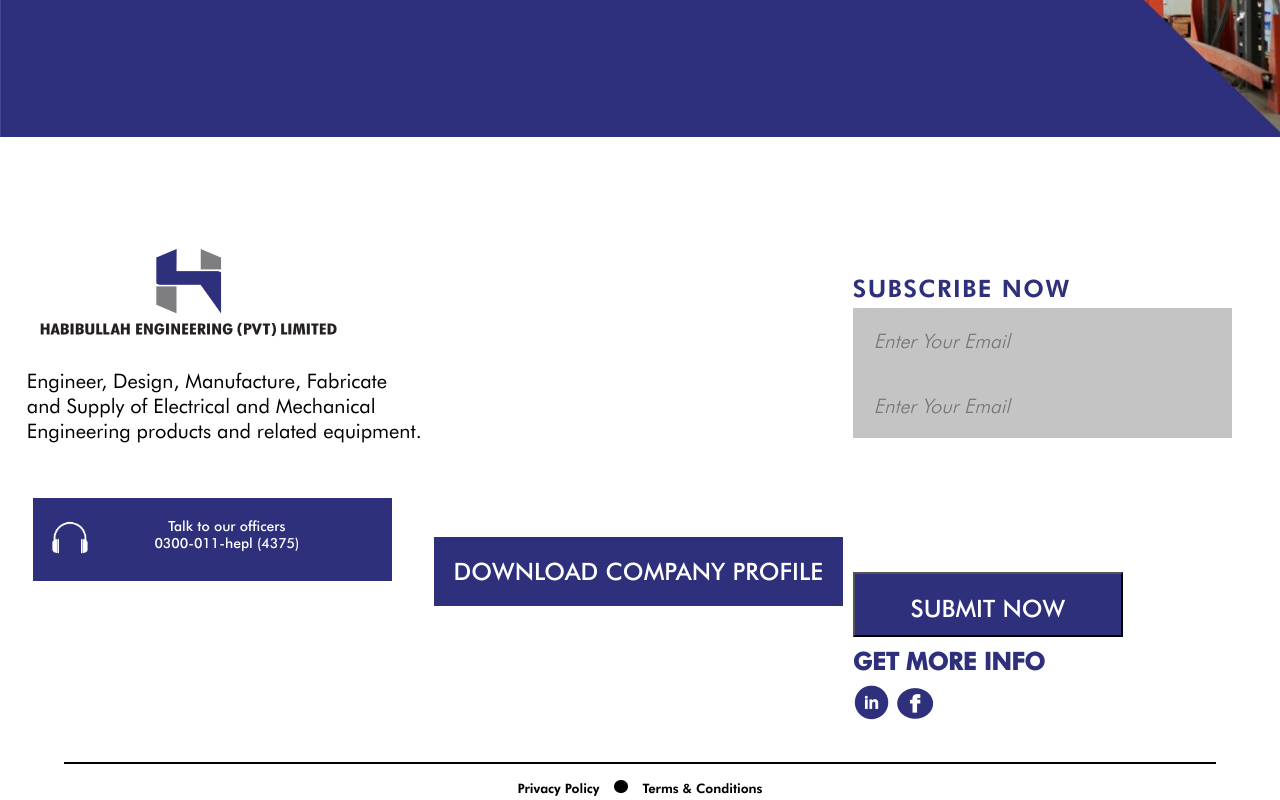
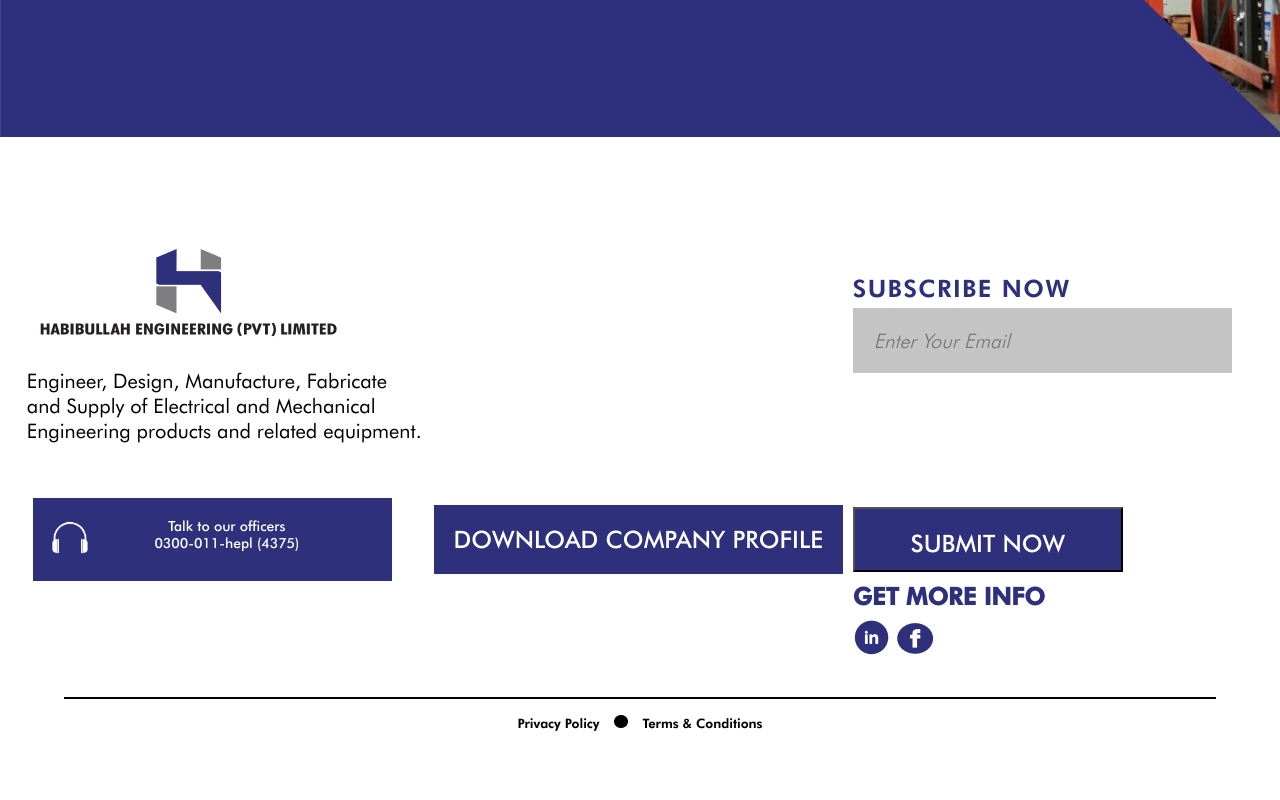
Before and after one commit to Usamaalikhan654/Habibullah-WB, a React (Create React App) app in the folder hepl-master/: page /#/ in a window 1280 px wide. Shown: the part 2467-3267 px from the top of the page. After the commit the page ends 3202 px from the top, so only its background shows below. Built offline with nearby package versions, Linux system fonts and the light colour scheme.

Commit message:
version 4.3.2
version is ready

```diff
--- a/hepl-master/src/Pages/Home/Inputtype.jsx
+++ b/hepl-master/src/Pages/Home/Inputtype.jsx
@@ -55,7 +55,6 @@ function Input() {
           <h2 className="heading">SUBSCRIBE NOW</h2>
           <form onSubmit={sendEmail}>
           <input className="input" name="SubscribeEmail" placeholder="Enter Your Email"></input>
-          <input className="input" name="SubscribeEmail" placeholder="Enter Your Email"></input>
           <button className="rect">SUBMIT NOW</button>
           </form>
           <p className="parag1">GET MORE INFO</p>
```
